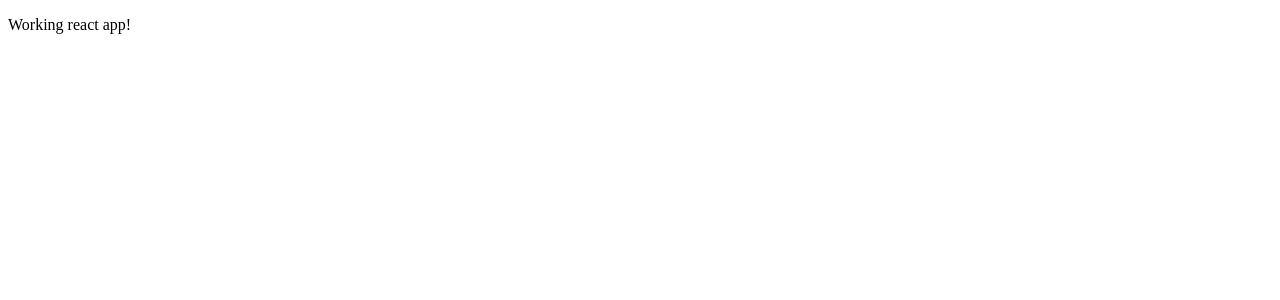
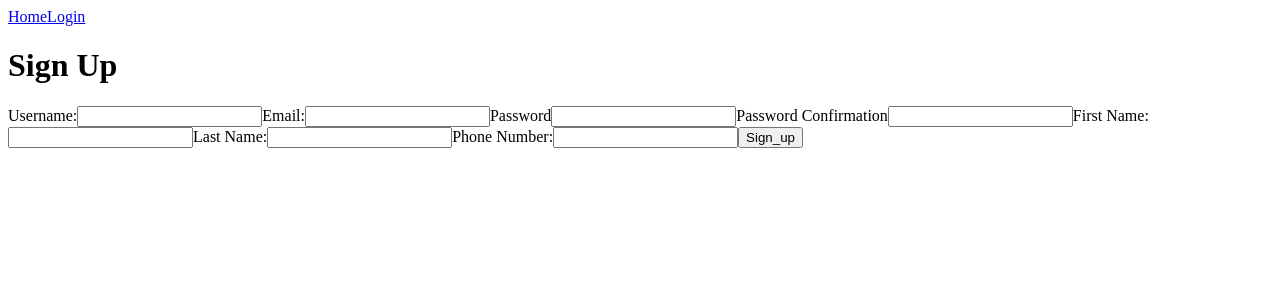
Before and after one commit to BJB-Team/TechFind-Frontend, a React (Create React App) app: page /sign_up in a window 1280 px wide. Shown: the top 300 px of the page. Built offline with nearby package versions, Linux system fonts and the light colour scheme.

Commit message:
added api to login and sign up page. still includes buggs

```diff
--- a/package.json
+++ b/package.json
@@ -14,7 +14,7 @@
     "web-vitals": "^1.0.1"
   },
   "scripts": {
-    "start": "react-scripts start",
+    "start": "PORT=8000 react-scripts start",
     "build": "react-scripts build",
     "test": "react-scripts test",
     "eject": "react-scripts eject"
--- a/src/components/App.js
+++ b/src/components/App.js
@@ -1,7 +1,9 @@
 import React, { useEffect, useReducer } from 'react'
-import {BrowserRouter, Route, Switch, Redirect} from 'react-router-dom'
+import {BrowserRouter,Routes,Route,Link} from "react-router-dom";
 import { StateContext } from '../utils/stateContext'
 import reducer from '../utils/reducer'
+import Login from './Login'
+import SignUp from './SignUp'
 
 const App = () => {
   /// First instance when the users enters our website there will be no logged in user
@@ -9,23 +11,32 @@ const App = () => {
   /// use effect will be created when api is linked so this can be changed when a user is logged in and we have listings
 	const initialState = {
 		listings: [],
-		loggedInUser: null,
+		loggedInUser: "Jack",
+    auth:{token:sessionStorage.getItem("token") || null},
     seeker: null
 	}
 
   /// sets up use reducer. There are no cases yet but will be added when api is linked
   const [store, dispatch] = useReducer(reducer, initialState)
-	const {listings, loggedInUser, seeker} = store
 
 
   return (
     <StateContext.Provider value={{store, dispatch}}>
-      <div>
-        <p>Working react app!</p>
-      </div>
+    <div>
+      <BrowserRouter>
+          <Link to ="/">Home</Link>
+          <Link to ="/login">Login</Link>
+        <Routes>
+            <Route path="/login" element={<Login />} />
+            <Route path="/sign_up" element={<SignUp />} />
+        </Routes>
+
+      </BrowserRouter>
+
+    </div>
     </StateContext.Provider>
 
-  );
+  )
 }
 
 export default App;
--- /dev/null
+++ b/src/components/Login.js
@@ -0,0 +1,64 @@
+import React, { useState } from 'react'
+import {Link} from "react-router-dom";
+import { useGlobalState } from '../utils/stateContext'
+import { login } from '../services/authService'
+
+const Login = () =>{
+  const{store, dispatch} = useGlobalState()
+
+  const initialFormData = {
+    email: "",
+    password: ""
+  }
+
+  const [formData, setFormData] = useState(initialFormData)
+
+  function handleFormData(e){
+    setFormData({
+        ...formData,
+        [e.target.name] : e.target.value
+    })
+}
+
+function handleSubmit(e){
+    e.preventDefault()
+    login(formData)
+    .then((user)=>{
+        if(user.error){
+
+        }else{
+        sessionStorage.setItem("username",user.username)
+        sessionStorage.setItem("token",user.jwt)
+        dispatch({
+            type: "setLoggedInUser",
+            data:user.username
+
+        })
+        dispatch({
+            type: "setToken",
+            data:user.jwt
+        })
+    }
+    })
+    .catch(error => {
+        console.log(error)
+    })
+  }
+
+  return (
+      <div>
+        <div>
+            <form onSubmit={handleSubmit}>
+                <label htmlFor="email">Email:</label>
+                <input type="email" name="email" id="email" value={formData.email} onChange={handleFormData}/>
+                <label htmlFor="password">Password</label>
+                <input type="password" name="password" id="password" value={formData.password} onChange={handleFormData}/>
+                <input type="submit" value="Login" />
+            </form>
+        </div>
+        <Link to ="/sign_up">Sign Up</Link>
+      </div>
+  )
+}
+
+export default Login
--- /dev/null
+++ b/src/components/SignUp.js
@@ -0,0 +1,96 @@
+import React, { useState } from 'react'
+import {Link} from "react-router-dom";
+import { useGlobalState } from '../utils/stateContext'
+import { signUp } from '../services/authService'
+
+const SignUp = ({history}) =>{
+  const{dispatch} = useGlobalState()
+
+  const initialFormData = {
+    email: "",
+    password: ""
+  }
+
+  const [formData, setFormData] = useState(initialFormData)
+
+  function handleFormData(e){
+    setFormData({
+        ...formData,
+        [e.target.name] : e.target.value
+    })
+}
+
+  function handleSubmit(e){
+    e.preventDefault()
+    let changedForm = change(formData)
+    signUp(changedForm)
+    .then(({username, jwt}) =>{
+      sessionStorage.setItem("username", username)
+      sessionStorage.setItem("token",jwt)
+    dispatch({
+        type: "setLoggedInUser",
+        data:username
+
+    })
+    dispatch({
+        type: "setToken",
+        data:jwt
+
+    })
+    return history.push("/login")
+  })
+  .catch(error =>{
+      //setError("user exists or password mismatch")
+  })
+  }
+
+  function change(data){
+    const filteredData = {user: {seeker_attributes:{}}}
+    for (const value in data) {
+      if (value == "username" || value == "email"|| value == "password"|| value == "password_confirmation"){
+        filteredData.user[value] = data[value]
+      }
+      else{
+        filteredData.user.seeker_attributes[value] = data[value]
+      }
+      filteredData.user["seeker"] = false
+    }
+    return filteredData
+  }
+
+
+  return (
+      <div>
+        <h1>Sign Up</h1>
+        <form onSubmit={handleSubmit}>
+
+                <label htmlFor="username">Username:</label>
+                <input type="text" name="username" id="username" value={formData.username} onChange={handleFormData}/>
+
+                <label htmlFor="email">Email:</label>
+                <input type="text" name="email" id="email" value={formData.email} onChange={handleFormData}/>
+
+                <label htmlFor="password">Password</label>
+                <input type="password" name="password" id="password" value={formData.password} onChange={handleFormData}/>
+
+                <label htmlFor="password_confirmation">Password Confirmation</label>
+                <input type="password" name="password_confirmation" id="password_confirmation" value={formData.password_confirmation} onChange={handleFormData}/>
+
+                <label htmlFor="first_name">First Name:</label>
+                <input type="text" name="first_name" id="first_name" value={formData.first_name} onChange={handleFormData}/>
+
+                <label htmlFor="last_name">Last Name:</label>
+                <input type="text" name="last_name" id="last_name" value={formData.last_name} onChange={handleFormData}/>
+
+                <label htmlFor="phone">Phone Number:</label>
+                <input type="number" name="phone" id="phone" value={formData.phone} onChange={handleFormData}/>
+
+                {/* <input type="file" name="resume" value={formData.resume} onChange={handleFormData} /> */}
+
+                <input type="submit" value="Sign_up" />
+            </form>
+      </div>
+  )
+}
+
+export default SignUp
--- a/src/utils/reducer.js
+++ b/src/utils/reducer.js
@@ -1,5 +1,20 @@
 export default function reducer(state,action){
   // eslint-disable-next-line default-case
   switch(action.type){
-
-  }}
+    case"setLoggedInUser":{
+      return{
+          ...state,
+          loggedInUser:action.data
+      }
+    }
+    case"setToken":{
+      return{
+          ...state,
+          auth:{
+              ...state.auth,
+          token:action.data
+          }
+      }
+    }
+  }
+}
```
